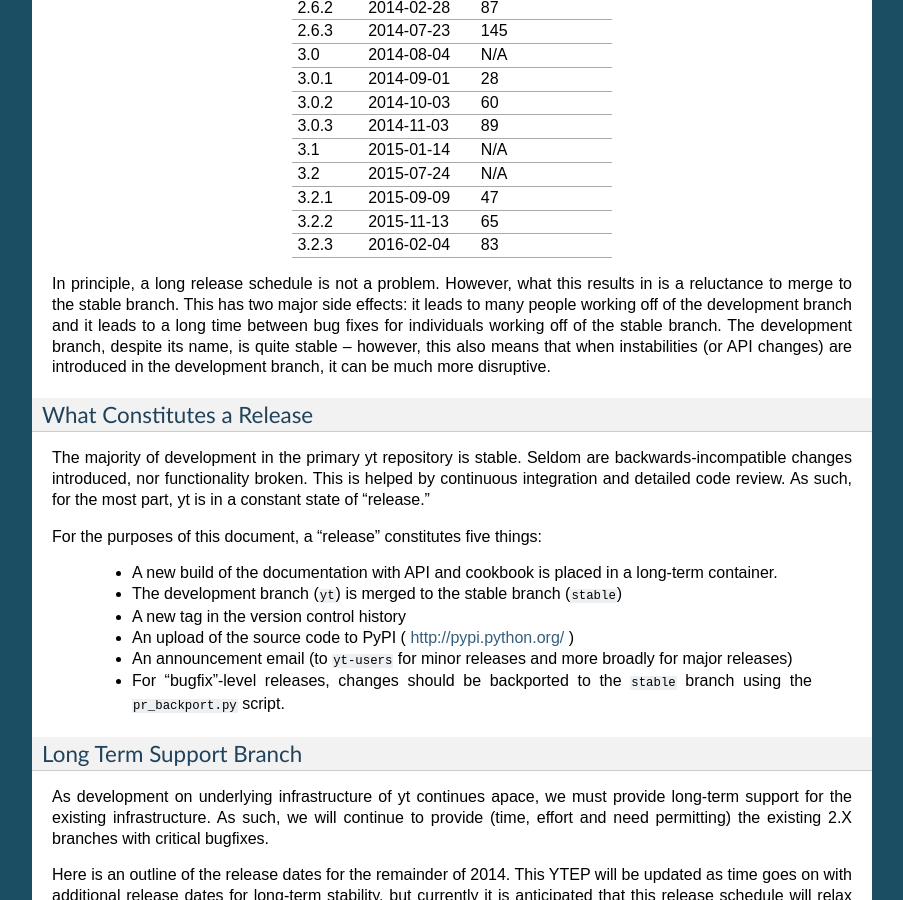
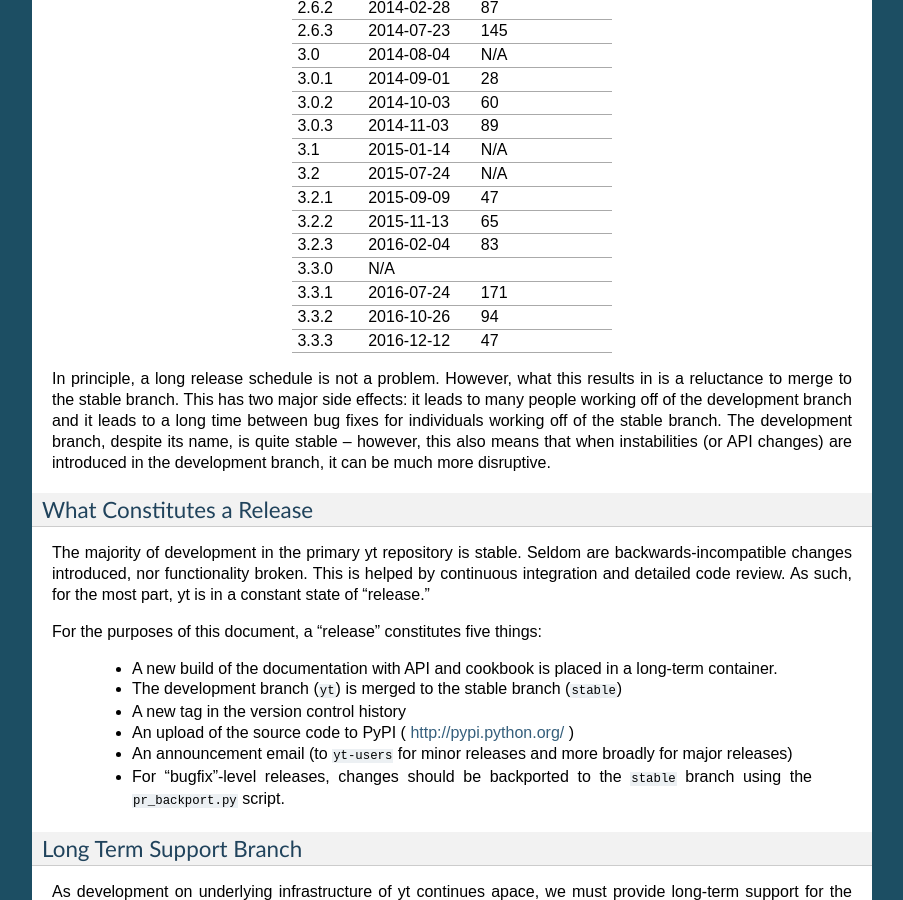
Before and after one commit to yt-project/ytep, a Sphinx documentation site: the page built from source/YTEPs/YTEP-0008.rst, in a window 1280 px wide and 900 px high, scrolled down 1129 px. Shown: the whole window, without its empty margins (198-1101 px from the left). Built offline with Sphinx 7.4.7, drawn with Linux system fonts in a browser that asks for light colours; formulas are drawn with MathJax 3.

Commit message:
Update release history

```diff
--- a/source/YTEPs/YTEP-0008.rst
+++ b/source/YTEPs/YTEP-0008.rst
@@ -70,6 +70,10 @@ Version Release Date Days Since Last
 3.2.1   2015-09-09   47
 3.2.2   2015-11-13   65
 3.2.3   2016-02-04   83
+3.3.0   N/A
+3.3.1   2016-07-24   171
+3.3.2   2016-10-26   94
+3.3.3   2016-12-12   47
 ======= ============ ===============
 
 In principle, a long release schedule is not a problem.  However, what this
```
